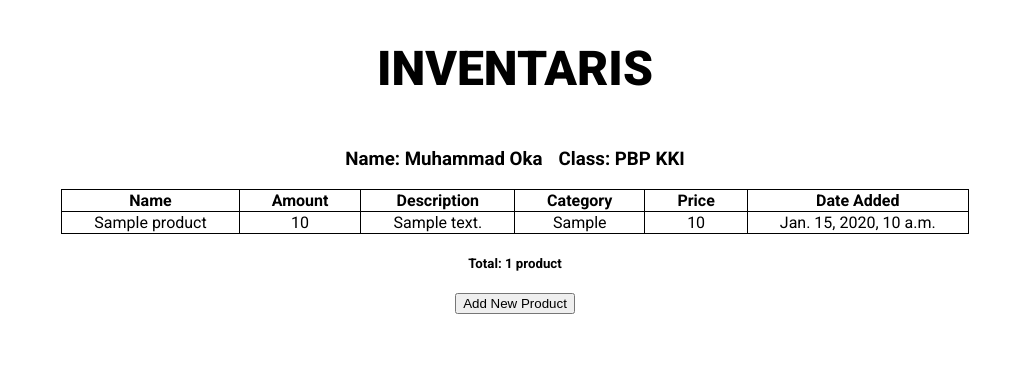
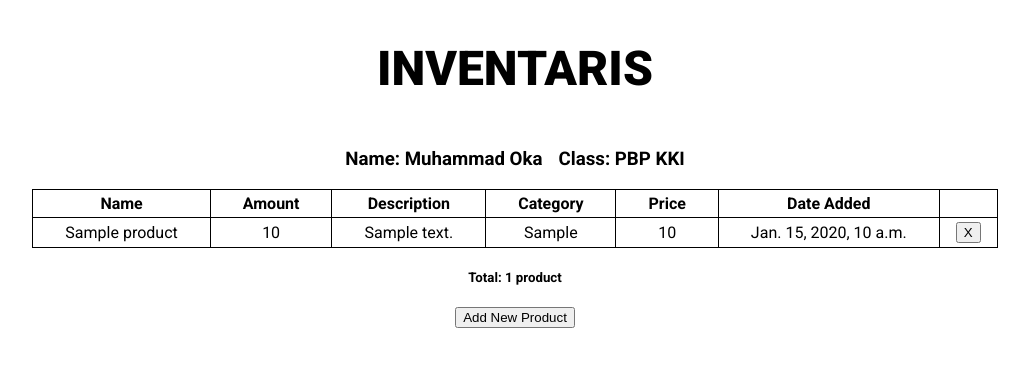
Before and after one commit to kawijayaa/inventaris, a Django app: page / in a window 1280 px wide. Shown: the top 367 px of the page, without its empty margins (125-1154 px from the left). Run offline with Django 4.2, Linux system fonts and the light colour scheme; tables that the repository leaves empty hold one stand-in row (values such as "Sample post").

Commit message:
add delete feature

```diff
--- a/main/templates/product_table.html
+++ b/main/templates/product_table.html
@@ -1,24 +1,29 @@
 {% block content %}
 <table style="text-align: center; border: 1px solid; border-collapse: collapse;">
     <tr>
-        <th style="padding-left: 2em; padding-right: 2em; border: 1px solid; border-collapse: collapse;">Name</th>
-        <th style="padding-left: 2em; padding-right: 2em; border: 1px solid; border-collapse: collapse;">Amount</th>
-        <th style="padding-left: 2em; padding-right: 2em; border: 1px solid; border-collapse: collapse;">Description</th>
-        <th style="padding-left: 2em; padding-right: 2em; border: 1px solid; border-collapse: collapse;">Category</th>
-        <th style="padding-left: 2em; padding-right: 2em; border: 1px solid; border-collapse: collapse;">Price</th>
-        <th style="padding-left: 2em; padding-right: 2em; border: 1px solid; border-collapse: collapse;">Date Added</th>
+        <th style="padding-top: 0.25em; padding-bottom: 0.25em; padding-left: 2em; padding-right: 2em; border: 1px solid; border-collapse: collapse;">Name</th>
+        <th style="padding-top: 0.25em; padding-bottom: 0.25em; padding-left: 2em; padding-right: 2em; border: 1px solid; border-collapse: collapse;">Amount</th>
+        <th style="padding-top: 0.25em; padding-bottom: 0.25em; padding-left: 2em; padding-right: 2em; border: 1px solid; border-collapse: collapse;">Description</th>
+        <th style="padding-top: 0.25em; padding-bottom: 0.25em; padding-left: 2em; padding-right: 2em; border: 1px solid; border-collapse: collapse;">Category</th>
+        <th style="padding-top: 0.25em; padding-bottom: 0.25em; padding-left: 2em; padding-right: 2em; border: 1px solid; border-collapse: collapse;">Price</th>
+        <th style="padding-top: 0.25em; padding-bottom: 0.25em; padding-left: 2em; padding-right: 2em; border: 1px solid; border-collapse: collapse;">Date Added</th>
     </tr>
 
     {% comment %} Below is how to show the product data {% endcomment %}
 
     {% for product in products %}
         <tr>
-            <td style="padding-left: 2em; padding-right: 2em; border: 1px solid; border-collapse: collapse;">{{product.name}}</td>
-            <td style="padding-left: 2em; padding-right: 2em; border: 1px solid; border-collapse: collapse;">{{product.amount}}</td>
-            <td style="padding-left: 2em; padding-right: 2em; border: 1px solid; border-collapse: collapse;">{{product.description}}</td>
-            <td style="padding-left: 2em; padding-right: 2em; border: 1px solid; border-collapse: collapse;">{{product.category}}</td>
-            <td style="padding-left: 2em; padding-right: 2em; border: 1px solid; border-collapse: collapse;">{{product.price}}</td>
-            <td style="padding-left: 2em; padding-right: 2em; border: 1px solid; border-collapse: collapse;">{{product.date_added}}</td>
+            <td style="padding-top: 0.25em; padding-bottom: 0.25em; padding-left: 2em; padding-right: 2em; border: 1px solid; border-collapse: collapse;">{{product.name}}</td>
+            <td style="padding-top: 0.25em; padding-bottom: 0.25em; padding-left: 2em; padding-right: 2em; border: 1px solid; border-collapse: collapse;">{{product.amount}}</td>
+            <td style="padding-top: 0.25em; padding-bottom: 0.25em; padding-left: 2em; padding-right: 2em; border: 1px solid; border-collapse: collapse;">{{product.description}}</td>
+            <td style="padding-top: 0.25em; padding-bottom: 0.25em; padding-left: 2em; padding-right: 2em; border: 1px solid; border-collapse: collapse;">{{product.category}}</td>
+            <td style="padding-top: 0.25em; padding-bottom: 0.25em; padding-left: 2em; padding-right: 2em; border: 1px solid; border-collapse: collapse;">{{product.price}}</td>
+            <td style="padding-top: 0.25em; padding-bottom: 0.25em; padding-left: 2em; padding-right: 2em; border: 1px solid; border-collapse: collapse;">{{product.date_added}}</td>
+            <td style="padding-top: 0.25em; padding-bottom: 0.25em; padding-left: 1em; padding-right: 1em; border: 1px solid; border-collapse: collapse;">
+                <a href="/products/delete/{{product.id}}">
+                    <button>X</button>
+                </a>
+            </td>
         </tr>
     {% endfor %}
 </table>
--- a/main/views.py
+++ b/main/views.py
@@ -34,7 +34,7 @@ def delete_product(request, id):
     try:
         product = Product.objects.get(pk=id)
         product.delete()
-        return HttpResponse(status=200)
+        return HttpResponseRedirect(reverse('main:show_main'))
     except Product.DoesNotExist:
         return HttpResponse(status=204)
 
```
Also changed, not shown: README.md.
